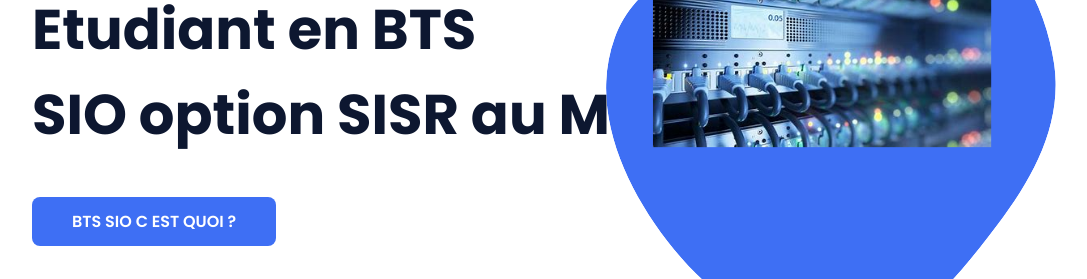
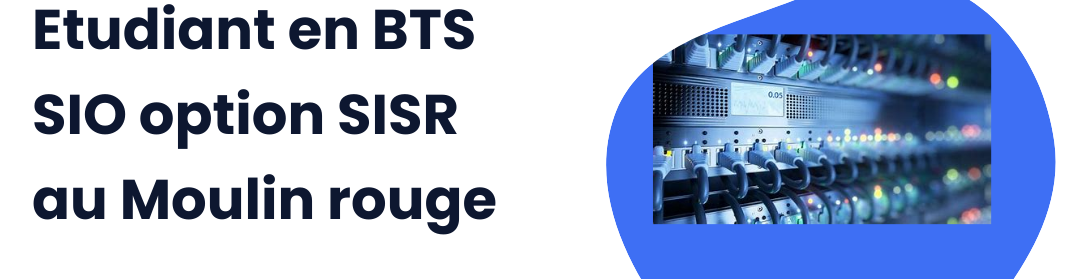
Before and after one commit to lsoumbou/junior, a plain HTML site: page index.html in a window 1280 px wide. Shown: the part 428-707 px from the top of the page, without its empty margins (96-1183 px from the left). Drawn offline with nearby package versions, Linux system fonts and the light colour scheme.

Commit message:
laurent a modifier des objets

```diff
--- a/index.html
+++ b/index.html
@@ -41,7 +41,7 @@
             <!--===== HOME =====-->
             <section class="home bd-grid" id="home">
                 <div class="home__data">
-                    <h1 class="home__title">Bonjour,<br>Je suis <span class="home__title-color">GAFAROU SADATE <br> JUNIOR</span><br> Etudiant en BTS <br>SIO option SISR au Moulin rouge</h1>
+                    <h1 class="home__title">Bonjour,<br>Je suis <span class="home__title-color">GAFAROU SADATE <br> JUNIOR</span><br> Etudiant en BTS <br>SIO option SISR <br>au Moulin rouge</h1>
 
                     <a href="#" class="button">BTS SIO C EST QUOI ?</a>
                 </div>
```
